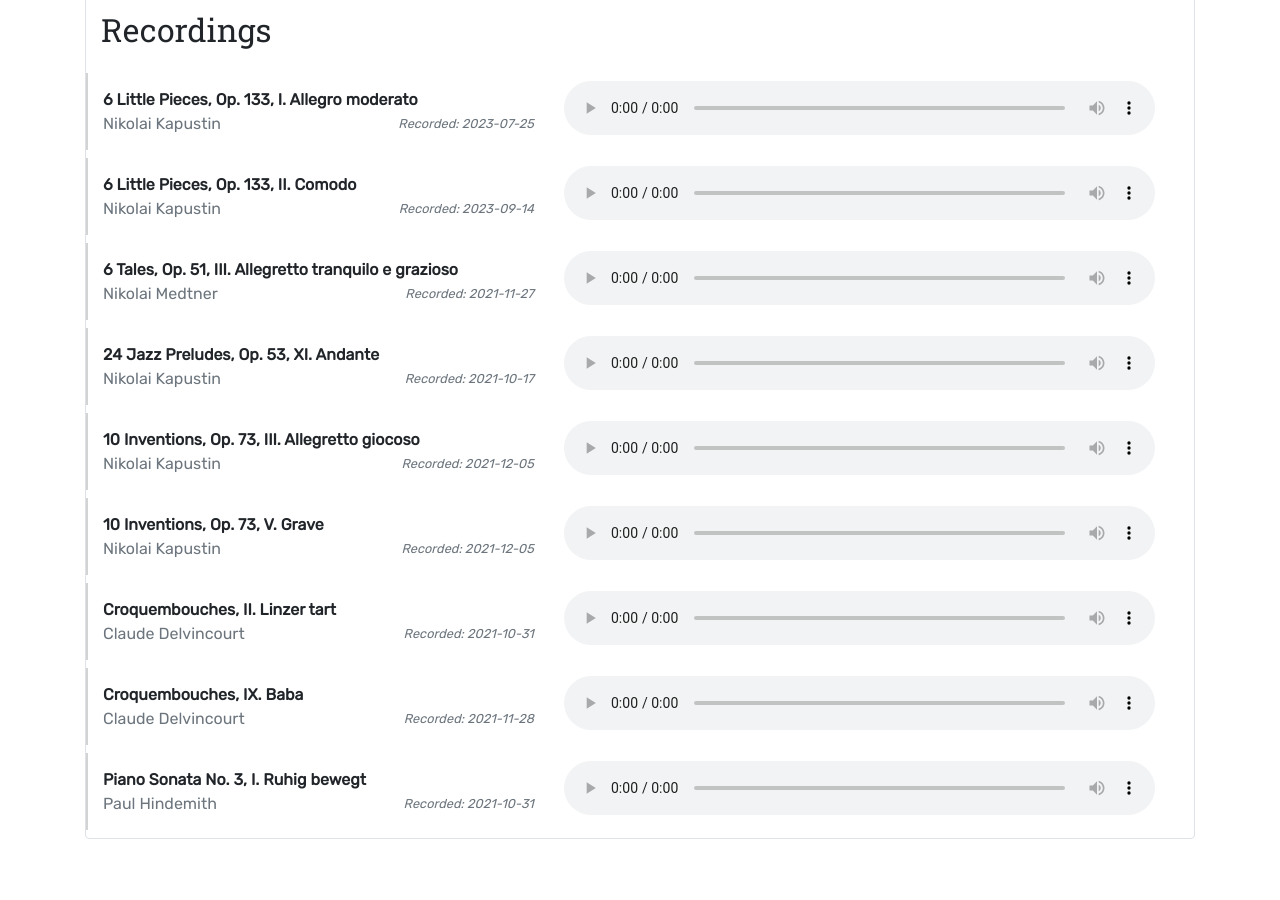
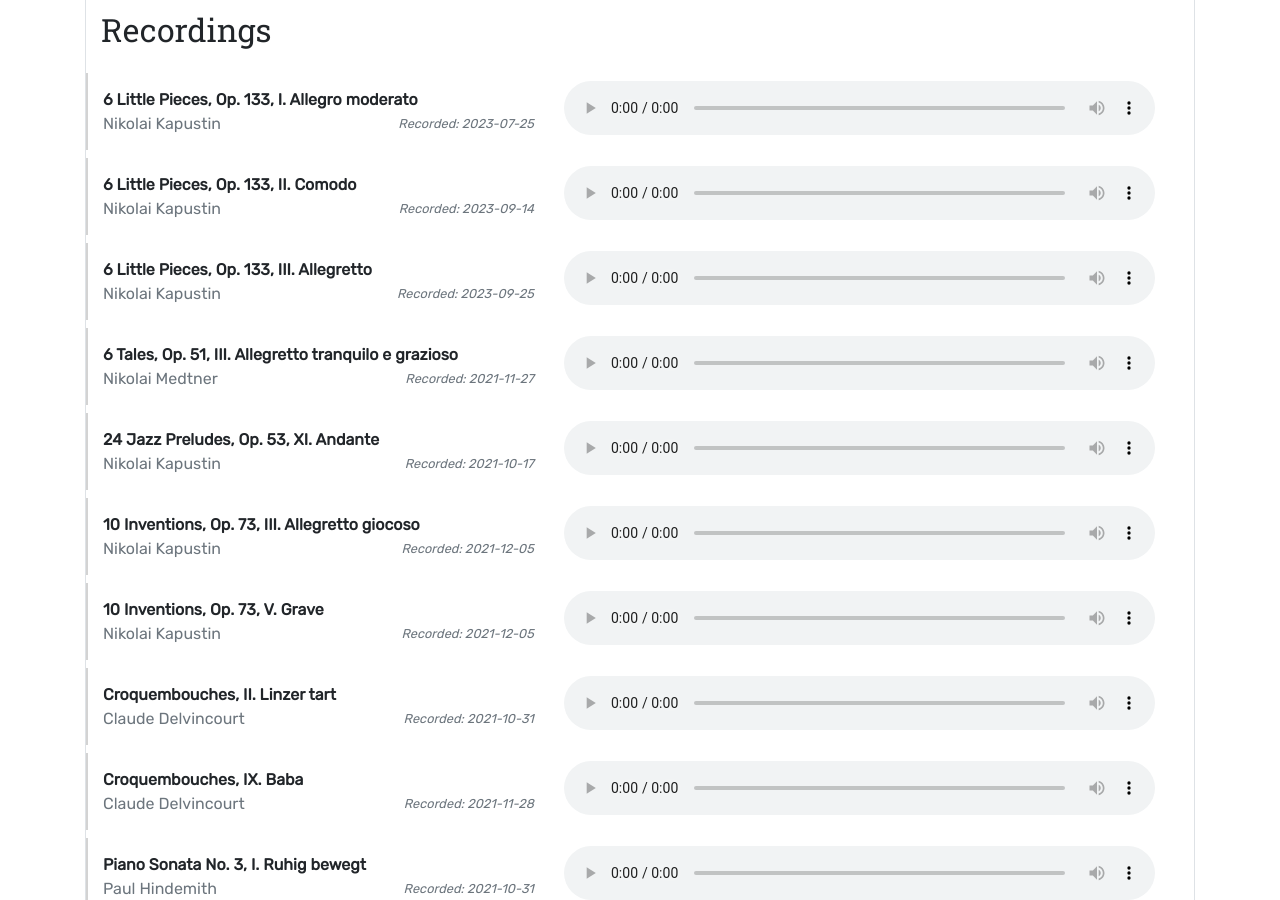
Before and after one commit to chrishafner/chrishafner.github.io, a Jekyll site: the page built from index.html, in a window 1280 px wide and 900 px high, scrolled down 1812 px. Built offline with Jekyll 4.4.1, drawn with Linux system fonts in a browser that asks for light colours; before the commit the page ends 2667 px from its top, so only the background shows below that.

Commit message:
Update recordings.yml

```diff
--- a/_data/recordings.yml
+++ b/_data/recordings.yml
@@ -6,6 +6,10 @@
   piece: 6 Little Pieces, Op. 133, II. Comodo
   path: https://pub.ista.ac.at/~chafner/music/kapustin-lp-2.mp3
   recorded: 2023-09-14
+- composer: Nikolai Kapustin
+  piece: 6 Little Pieces, Op. 133, III. Allegretto
+  path: https://pub.ista.ac.at/~chafner/music/kapustin-lp-3.mp3
+  recorded: 2023-09-25
 - composer: Nikolai Medtner
   piece: 6 Tales, Op. 51, III. Allegretto tranquilo e grazioso
   path: https://pub.ista.ac.at/~chafner/music/med51-3.mp3
```
